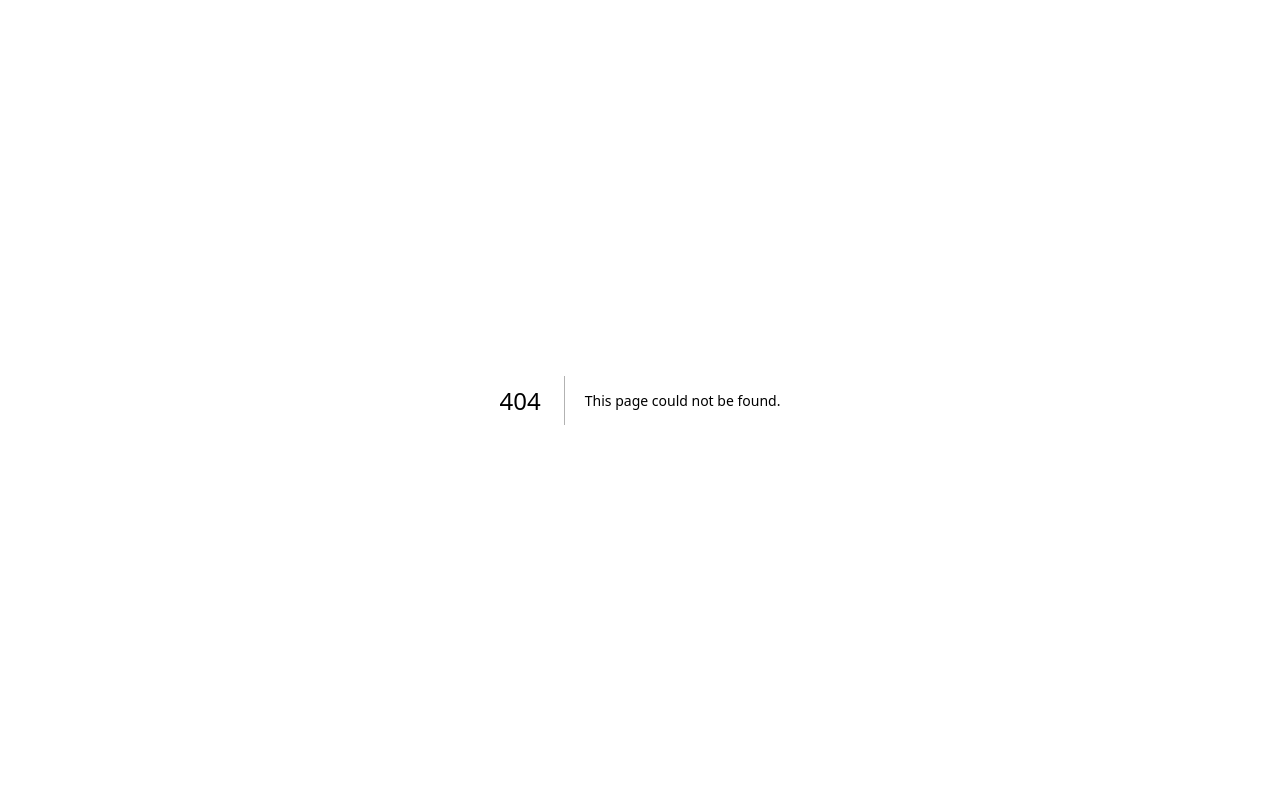
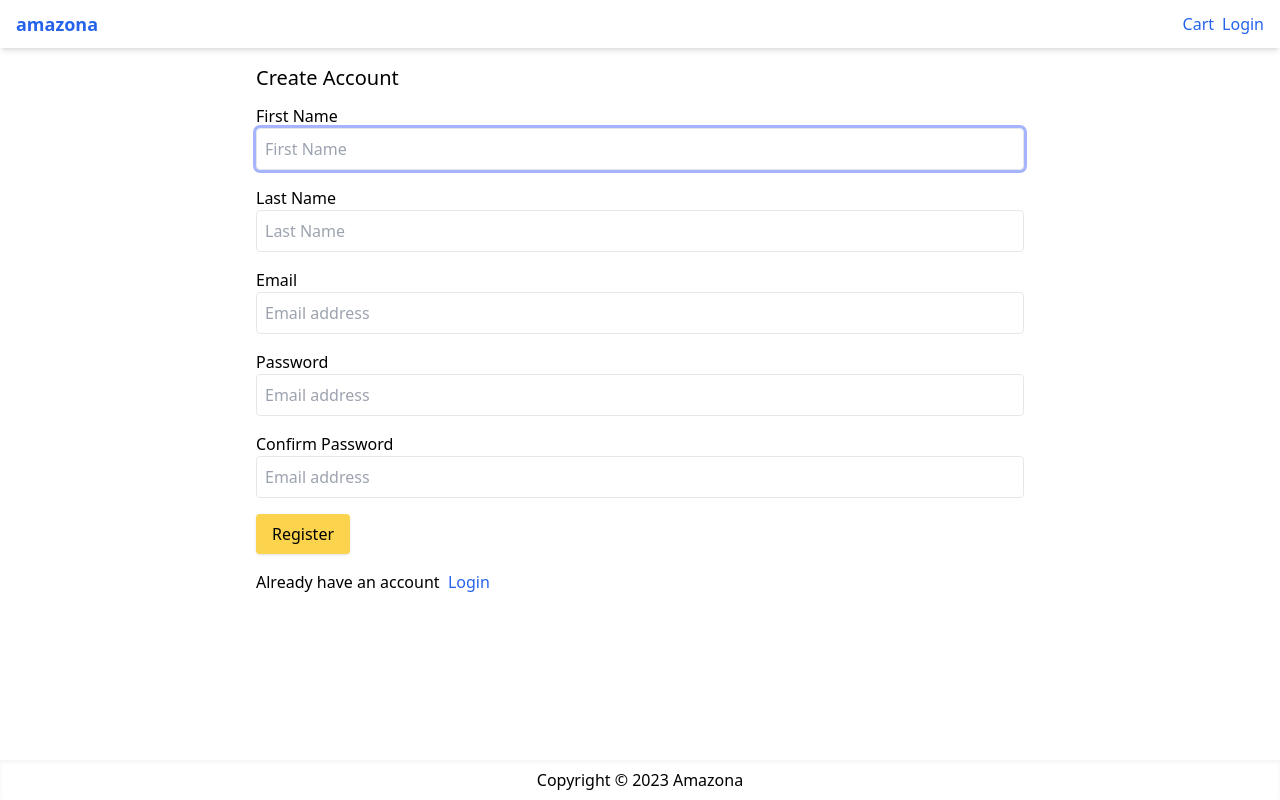
Before and after one commit to judo2000/next-tailwind-amazona, a Next.js app: page /register in a window 1280 px wide. Before the commit this address had no page. Built offline with nearby package versions, Linux system fonts and the light colour scheme; no server answers.

Commit message:
Create Register screen and register api

```diff
--- a/components/ProductItem.js
+++ b/components/ProductItem.js
@@ -5,7 +5,7 @@
 const ProductItem = ({ product, addToCartHandler }) => {
   return (
     <div className="card">
-      <Link href={`/product/${product.slug}`}>
+      <Link href={`/products/${product.slug}`}>
         <img
           src={product.image}
           alt={product.name}
--- /dev/null
+++ b/pages/api/auth/signup.js
@@ -0,0 +1,51 @@
+import User from '@/models/User';
+import db from '@/utils/db';
+import bcryptjs from 'bcryptjs';
+
+async function handler(req, res) {
+  if (req.method !== 'POST') {
+    return;
+  }
+  const { firstName, lastName, email, password } = req.body;
+  if (
+    !firstName ||
+    !lastName ||
+    !email.includes('@') ||
+    !password ||
+    password.trim().length < 6
+  ) {
+    res.status(422).json({
+      message: 'Validation error',
+    });
+    return;
+  }
+
+  await db.connect();
+  const existingUser = await User.findOne({ email: email });
+  if (existingUser) {
+    res.status(422).json({ message: 'User already exists.' });
+    await db.disconnect();
+    return;
+  }
+
+  const newUser = new User({
+    firstName,
+    lastName,
+    email,
+    password: bcryptjs.hashSync(password),
+    isAdmin: false,
+  });
+
+  const user = await newUser.save();
+  await db.disconnect();
+  res.status(201).send({
+    message: 'Account created successfully',
+    _id: user._id,
+    firstName: user.firstName,
+    lastName: user.lastName,
+    email: user.email,
+    isAdmin: user.isAdmin,
+  });
+}
+
+export default handler;
--- a/pages/login.js
+++ b/pages/login.js
@@ -86,8 +86,8 @@
           <button className="primary-button">Login</button>
         </div>
         <div className="mb-4">
-          Don&apos;t have and account &nbsp;
-          <Link href="/register">Register</Link>
+          Don&apos;t have an account &nbsp;
+          <Link href={`/register?redirect=${redirect || '/'}`}>Register</Link>
         </div>
       </form>
     </Layout>
--- /dev/null
+++ b/pages/register.js
@@ -0,0 +1,160 @@
+import Layout from '@/components/Layout';
+import { useForm } from 'react-hook-form';
+import { signIn, useSession } from 'next-auth/react';
+import Link from 'next/link';
+import React, { useEffect } from 'react';
+import { getError } from '@/utils/error';
+import { toast } from 'react-toastify';
+import { useRouter } from 'next/router';
+import axios from 'axios';
+
+const RegisterScreen = () => {
+  const { data: session } = useSession();
+  const router = useRouter();
+  const { redirect } = router.query;
+
+  useEffect(() => {
+    if (session?.user) {
+      router.push(redirect || '/');
+    }
+  }, [redirect, router, session]);
+
+  const {
+    handleSubmit,
+    register,
+    getValues,
+    formState: { errors },
+  } = useForm();
+
+  const submitHandler = async ({ firstName, lastName, email, password }) => {
+    try {
+      await axios.post('/api/auth/signup', {
+        firstName,
+        lastName,
+        email,
+        password,
+      });
+      const result = await signIn('credentials', {
+        redirect: false,
+        email,
+        password,
+      });
+      if (result.error) {
+        toast.error(result.error);
+      }
+    } catch (err) {
+      toast.error(getError(err));
+    }
+  };
+
+  return (
+    <Layout title="Create Account">
+      <form
+        className="mx-auto max-w-screen-md"
+        onSubmit={handleSubmit(submitHandler)}
+      >
+        <h1 className="mb-3 text-xl">Create Account</h1>
+        <div className="mb-4">
+          <label htmlFor="firstName">First Name</label>
+          <input
+            type="text"
+            {...register('firstName', {
+              required: 'Please enter your first name',
+            })}
+            id="firstName"
+            className="w-full"
+            autoFocus
+            placeholder="First Name"
+          />
+          {errors.firstName && (
+            <div className="text-red-500">{errors.firstName.message}</div>
+          )}
+        </div>
+        <div className="mb-4">
+          <label htmlFor="lastName">Last Name</label>
+          <input
+            type="text"
+            {...register('lastName', {
+              required: 'Please enter your last name',
+            })}
+            id="lastName"
+            className="w-full"
+            placeholder="Last Name"
+          />
+          {errors.lastName && (
+            <div className="text-red-500">{errors.lastName.message}</div>
+          )}
+        </div>
+
+        <div className="mb-4">
+          <label htmlFor="email">Email</label>
+          <input
+            type="email"
+            {...register('email', {
+              required: 'Please enter your email address',
+              pattern: {
+                value:
+                  /^([a-z\d.-]+)@([a-z\d-]+)\.([a-z]{2,12})(\.[a-z]{2,12})?$/,
+                message: 'Please enter a valid email address',
+              },
+            })}
+            id="email"
+            className="w-full"
+            placeholder="Email address"
+          />
+          {errors.email && (
+            <div className="text-red-500">{errors.email.message}</div>
+          )}
+        </div>
+        <div className="mb-4">
+          <label htmlFor="password">Password</label>
+          <input
+            type="password"
+            {...register('password', {
+              required: 'Please enter your password',
+              minLength: {
+                value: 6,
+                message: 'Password must be at least 6 characters',
+              },
+            })}
+            id="password"
+            className="w-full"
+            placeholder="Email address"
+          />
+          {errors.password && (
+            <div className="text-red-500">{errors.password.message}</div>
+          )}
+        </div>
+        <div className="mb-4">
+          <label htmlFor="confirmPassword">Confirm Password</label>
+          <input
+            type="password"
+            {...register('confirmPassword', {
+              required: 'Please enter your password again',
+              validate: (value) => value === getValues('password'),
+            })}
+            id="confirmPassword"
+            className="w-full"
+            placeholder="Email address"
+          />
+          {errors.confirmPassword && (
+            <div className="text-red-500">{errors.confirmPassword.message}</div>
+          )}
+          {errors.confirmPassword &&
+            errors.confirmPassword.type === 'validate' && (
+              <div className="text-red-500">Passwords do not match.</div>
+            )}
+        </div>
+        <div className="mb-4">
+          <button className="primary-button">Register</button>
+        </div>
+        <div className="mb-4">
+          Already have an account &nbsp;
+          <Link href={`/login?redirect=${redirect || '/'}`}>Login</Link>
+        </div>
+      </form>
+    </Layout>
+  );
+};
+
+export default RegisterScreen;
```
Also changed, not shown: 1 other file (tests, documents, lock files or other folders).
